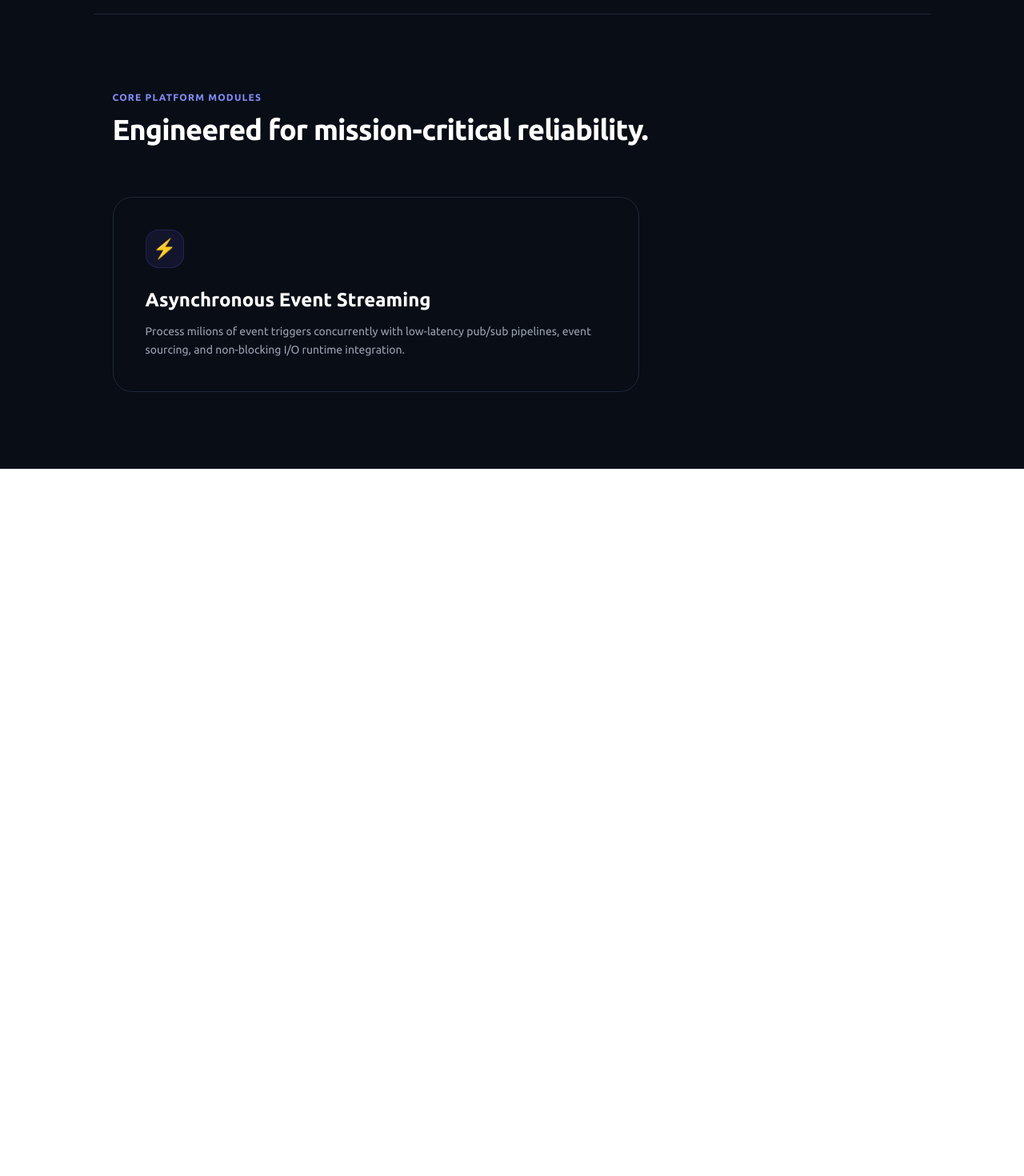
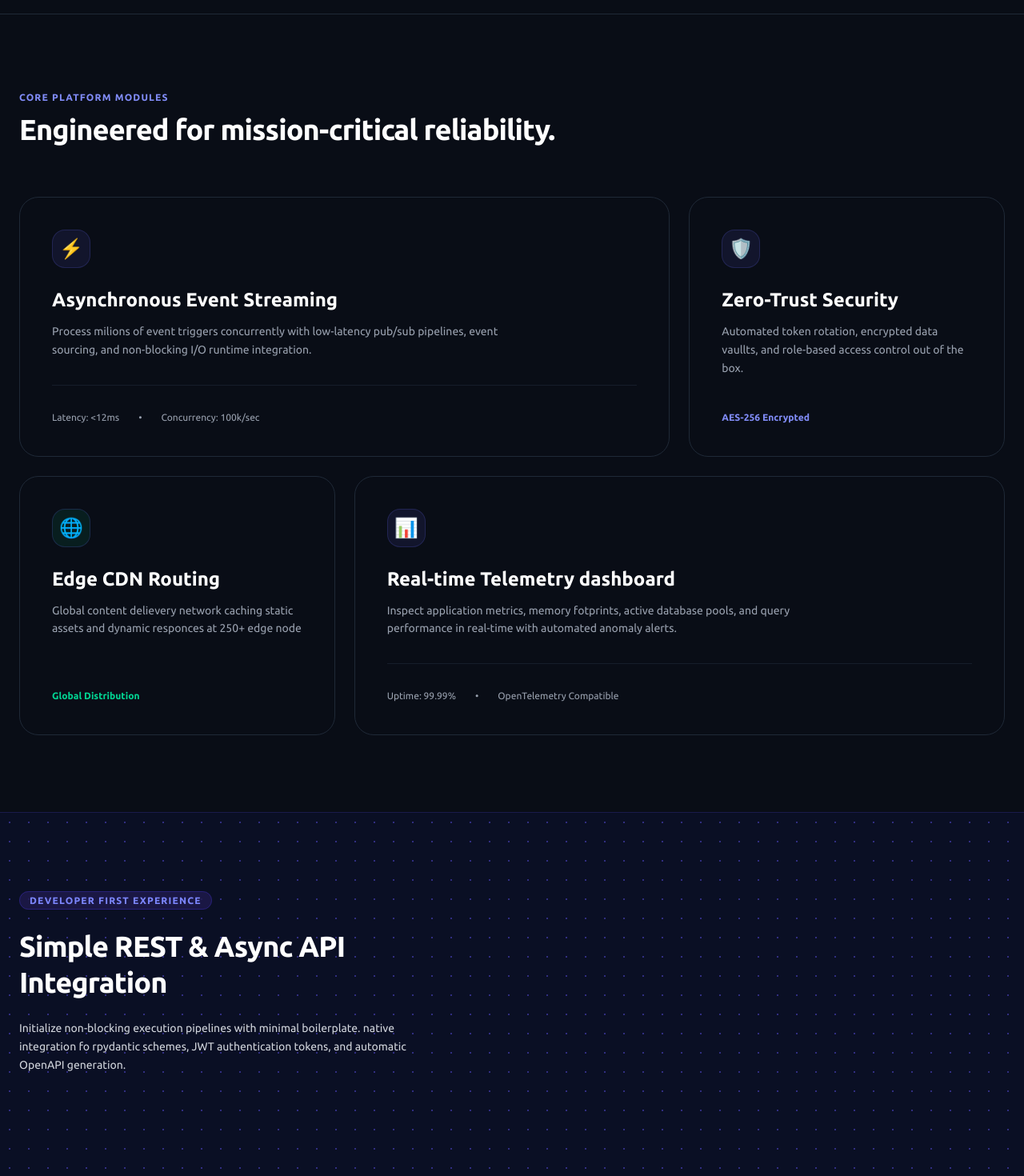
Before and after one commit to RayFred530/React, a React (Vite) app: page / in a window 1280 px wide. Shown: the part 726-2196 px from the top of the page at 80% size. Before the commit the page ends 1312 px from the top, so only its background shows below. Built offline with nearby package versions, Linux system fonts and the light colour scheme.

Commit message:
update bentogrid and add CodeShowcase component

```diff
--- a/src/App.jsx
+++ b/src/App.jsx
@@ -1,6 +1,7 @@
 import Header from "./components/Header";
 import Hero from "./components/Hero";
 import BentoGrid from "./components/BentoGrid";
+import CodeShowcase from "./components/CodeShowcase";
 
 function App() {
   return (
@@ -9,6 +10,7 @@
       <main>
         <Hero />
         <BentoGrid />
+        <CodeShowcase />
       </main>
     </div>
   );
--- a/src/components/BentoGrid.jsx
+++ b/src/components/BentoGrid.jsx
@@ -29,6 +29,73 @@
               integration.
             </p>
           </div>
+          <div className="mt-8 pt-8 border-t border-dark-border/60 flex items-center gap-6 text-xs text-gray-400 font-mono">
+            <span>Latency: &lt;12ms</span>
+            <span>•</span>
+            <span>Concurrency: 100k/sec</span>
+          </div>
+        </div>
+
+        <div className="bg-darkcard border border-dark-border hover:border-brand-500/50 rounded-3xl p-8 sm:p-10 flex flex-col justify-between transition-all duration-300 group">
+          <div>
+            <div className="w-12 h-12 rounded-2xl bg-brand-500/10 border border-brand-500/20 text-brand-accent flex items-center justify-center text-2xl font-bold mb-6 group-hover:scale-110 transition-transform">
+              🛡️
+            </div>
+            <h3 className="text-2xl font-bold text-white mb-3">
+              Zero-Trust Security
+            </h3>
+
+            <p className="text-gray-400 text-sm leading-relaxed max-w-xl">
+              Automated token rotation, encrypted data vaullts, and role-based
+              access control out of the box.
+            </p>
+          </div>
+
+          <span className="mt-6 text-xs text-brand-accent font-semibold">
+            AES-256 Encrypted
+          </span>
+        </div>
+
+        <div className="bg-darkcard border border-dark-border hover:border-brand-500/50 rounded-3xl p-8 sm:p-10 flex flex-col justify-between transition-all duration-300 group">
+          <div>
+            <div className="w-12 h-12 rounded-2xl bg-emerald-500/10 border border-brand-500/20 text-brand-accent flex items-center justify-center text-2xl font-bold mb-6 group-hover:scale-110 transition-transform">
+              🌐
+            </div>
+            <h3 className="text-2xl font-bold text-white mb-3">
+              Edge CDN Routing
+            </h3>
+
+            <p className="text-gray-400 text-sm leading-relaxed max-w-xl">
+              Global content delievery network caching static assets and dynamic
+              responces at 250+ edge node
+            </p>
+          </div>
+
+          <span className="mt-6 text-xs text-emerald-400 font-semibold">
+            Global Distribution
+          </span>
+        </div>
+
+        <div className="md:col-span-2 bg-darkcard border border-dark-border hover:border-brand-500/50 rounded-3xl p-8 sm:p-10 flex flex-col justify-between transition-all duration-300 group">
+          <div>
+            <div className="w-12 h-12 rounded-2xl bg-brand-500/10 border border-brand-500/20 text-brand-accent flex items-center justify-center text-2xl font-bold mb-6 group-hover:scale-110 transition-transform">
+              📊
+            </div>
+            <h3 className="text-2xl font-bold text-white mb-3">
+              Real-time Telemetry dashboard
+            </h3>
+
+            <p className="text-gray-400 text-sm leading-relaxed max-w-xl">
+              Inspect application metrics, memory fotprints, active database
+              pools, and query performance in real-time with automated anomaly
+              alerts.
+            </p>
+          </div>
+          <div className="mt-8 pt-8 border-t border-dark-border/60 flex items-center gap-6 text-xs text-gray-400 font-mono">
+            <span>Uptime: 99.99%</span>
+            <span>•</span>
+            <span>OpenTelemetry Compatible</span>
+          </div>
         </div>
       </div>
     </section>
--- /dev/null
+++ b/src/components/CodeShowcase.jsx
@@ -0,0 +1,30 @@
+const CodeShowcase = () => {
+  return (
+    <section
+      id="workflow"
+      className="py-24 px-6 bg-[#0a0f24] relative overflow-hidden border-t border-indigo-900/40"
+    >
+      <div className="absolute inset-0 bg-[radial-gradient(#312e81_1px,transparent_1px)] [background-size:24px_24px]"></div>
+
+      <div className="max-w-7xl mx-auto relative z-10">
+        <div className="grid grid-col-1 lg:grid-cols-12 gap-12 items-center">
+          <div className="lg:col-span-5">
+            <span className="text-xs font-bold uppercase tracking-widest text-indigo-400 bg-indigo-950/80 border border-indigo-800/50 px-3 py-1 rounded-full">
+              Developer First Experience
+            </span>
+            <h2 className="text-3xl sm:text-4xl font-extrabold text-white mt-6 mb-6 tracking-tight leading-tight">
+              Simple REST & Async API Integration
+            </h2>
+            <p className="text-gray-300 text-sm leading-relaxed mb-8">
+              Initialize non-blocking execution pipelines with minimal
+              boilerplate. native integration fo rpydantic schemes, JWT
+              authentication tokens, and automatic OpenAPI generation.
+            </p>
+          </div>
+        </div>
+      </div>
+    </section>
+  );
+};
+
+export default CodeShowcase;
```
